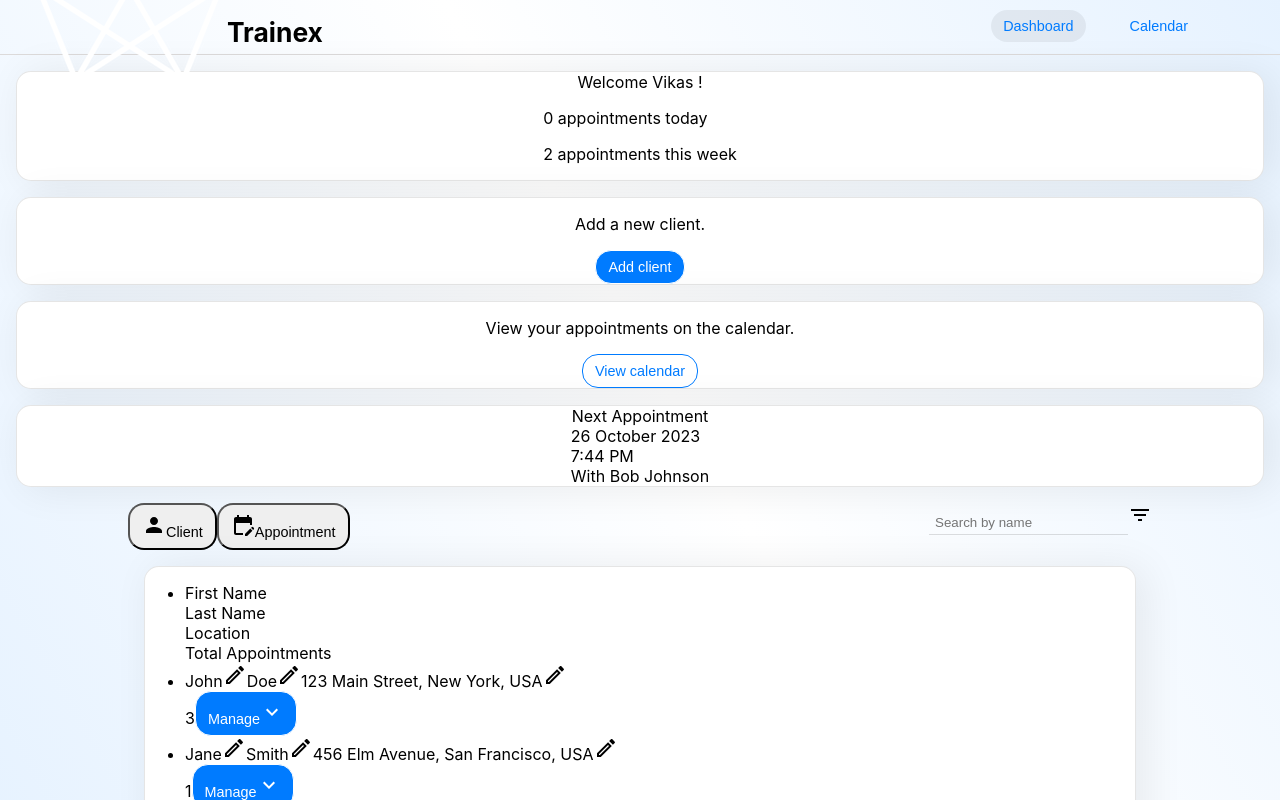
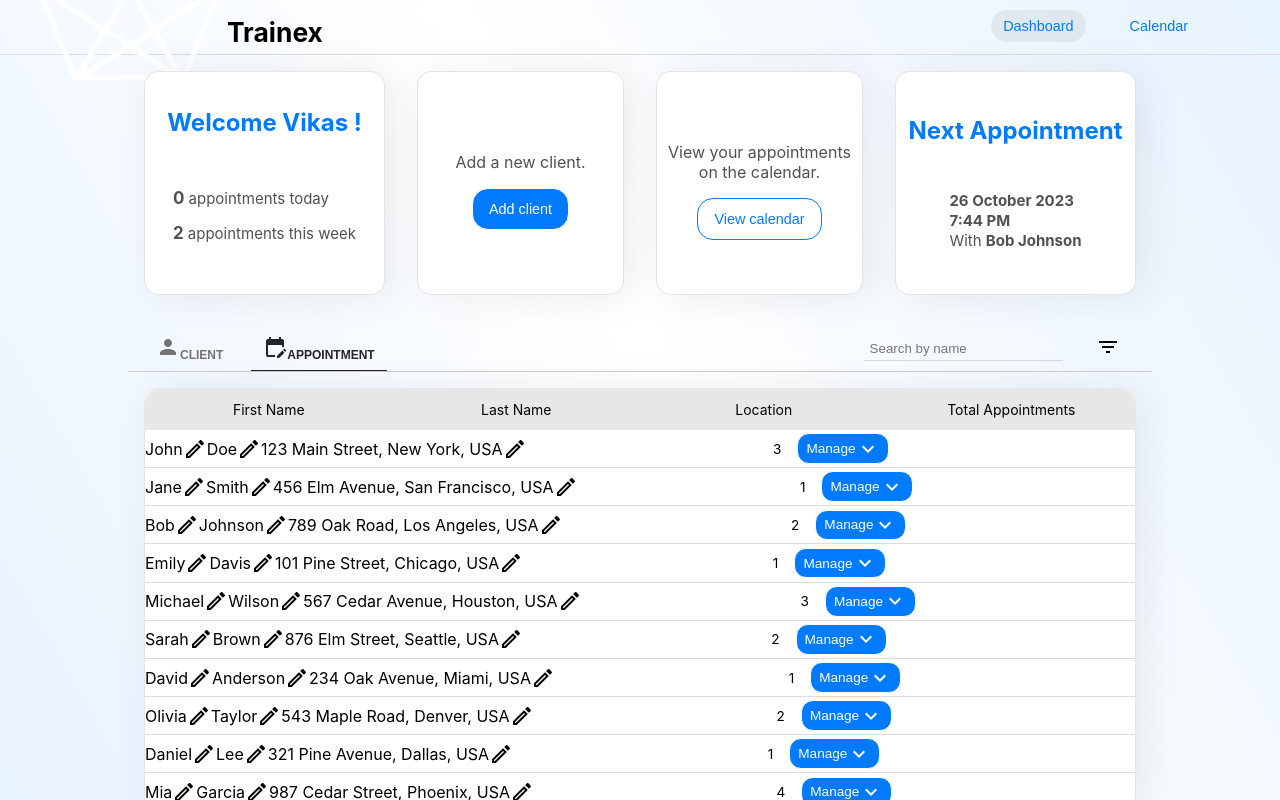
Before and after one commit to Vikas10102001/Trainex, a React (Create React App) app: page / in a window 1280 px wide. Built offline with nearby package versions, Linux system fonts and the light colour scheme.

Commit message:
updated dashboard styles

```diff
--- a/src/styles/dashboard.css
+++ b/src/styles/dashboard.css
@@ -1,8 +1,40 @@
-.dashboard-status {
+.dashboard-top {
   display: flex;
   justify-content: space-between;
+  height: 32vh;
+  width: 80vw;
+  position: relative;
+  left: 50%;
+  transform: translateX(-40vw);
+  box-sizing: border-box;
 }
-
+.dashboard-top .data-heading {
+  font-size: 1.5rem;
+  font-weight: bold;
+  color: #007bff;
+}
+.dashboard-top-middle {
+  flex: 2;
+  display: flex;
+}
+.dashboard-top-middle p {
+  text-align: center;
+  color: #515151;
+}
+.dashboard-top-middle button {
+  padding: 0.75rem 1rem;
+}
+.dashboard-top .key,
+.dashboard-top .value {
+  color: #515151;
+  font-size: 15px;
+}
+.dashboard-top .value {
+  font-weight: bold;
+}
+.dashboard-top-left .value {
+  font-size: 17px;
+}
 .dashboard-main {
   width: 100vw;
   display: flex;
@@ -10,19 +42,40 @@
   justify-content: center;
   align-items: center;
 }
-
-.dashboard-main .header {
-  width: 80vw;
-  display: flex;
-  justify-content: space-between;
-}
+.dashboard-main .header,
 .dashboard-main .table-data {
   width: 80vw;
 }
 
+.dashboard-main .header {
+  display: flex;
+  justify-content: space-between;
+  border-bottom: 1px solid #ccc;
+  padding-top: 1rem;
+}
+.dashboard-main .switch button {
+  border-radius: 0;
+  border: none;
+  background: none;
+  cursor: pointer;
+  text-transform: uppercase;
+  color: #737373;
+  font-size: 12px;
+  font-weight: bold;
+  margin-left: 1rem;
+}
+.dashboard-main .switch button.active {
+  color: #252424;
+  border-bottom: 1px solid #252424;
+}
+
 /* filter */
 .filter {
-  display: "flex";
+  margin-right: 2rem;
+  width: 25%;
+  display: flex;
+  justify-content: space-between;
+  align-items: center;
 }
 .filter-container {
   position: relative;
@@ -36,42 +89,136 @@
   left: 0;
   z-index: 100;
 }
-.filter-button {
-  background-color: #007bff;
-  color: #fff;
-  padding: 10px 20px;
-  border: none;
-  cursor: pointer;
-}
 
 .filter-menu {
   position: absolute;
-  top: 100%;
+  top: 70%;
   right: 0;
   background-color: #fff;
-  border: 1px solid #ccc;
-  box-shadow: 0 2px 4px rgba(0, 0, 0, 0.2);
   padding: 10px;
-  transition: opacity 0.2s ease-in-out;
   z-index: 101;
-  padding: 0.75rem 1rem 0.75rem 1rem;
   width: max-content;
+  box-shadow: 9px 2px 40px 1px rgba(0, 0, 0, 0.2);
 }
 .filter-item {
-  margin: 0.75rem 0;
+  padding: 0.5rem 0.75rem;
+  font-size: 0.9rem;
+  display: flex;
+  align-items: center;
+  color: #515151;
 }
-.filter-menu select {
-  width: 100%;
-  padding: 5px;
-  margin-top: 5px;
+.filter-item label {
+  display: flex;
+  align-items: center;
+}
+.filter-button {
+  padding: 0.5rem 0.75rem;
+  border: none;
+  width: 50%;
+  display: flex;
+  justify-content: space-evenly;
+}
+.filter-menu button {
+  font-size: 13px;
+  padding: 0.4rem 0.65rem;
 }
 
-.filter-menu.show {
-  opacity: 1;
-  pointer-events: auto;
+ul.table {
+  list-style-type: none;
+  padding: 0;
+  margin: 0;
 }
 
-.filter-menu.hide {
-  opacity: 0;
-  pointer-events: none;
+li.table-header {
+  display: flex;
+  overflow: hidden;
+  font-size: 14px;
+  background: #e7e7e7;
+  border-radius: 15px 15px 0 0;
+  padding: 0.75rem 0;
 }
+
+li.table-row {
+  display: flex;
+  align-items: center;
+  border-bottom: 1px solid #ddd;
+  padding: 0.2rem 0;
+}
+
+li.table-row div,
+li.table-header div {
+  flex: 1;
+  text-align: center;
+}
+li.table-row .sNo {
+  border-right: 1px solid #7e7e7e4a;
+}
+li .table-row-item {
+  display: flex;
+  justify-content: center;
+  align-items: center;
+}
+li.table-row button {
+  display: flex;
+  justify-content: center;
+  align-items: center;
+  padding: 0.15rem 0.5rem;
+  border-radius: 12px;
+  margin-left: 1rem;
+}
+li.table-row.appointment {
+  display: block;
+  border-bottom: 0;
+  background-color: #f4f4f4;
+}
+li.table-row.appointment h4 {
+  margin: 1rem 0 0 0;
+  text-align: center;
+}
+li.table-row.appointment .table-header {
+  border-radius: 0;
+}
+li.table-row span {
+  font-size: 0.85rem;
+}
+li.table-row.client div {
+  font-size: 14px;
+}
+/* Create appointment */
+.create-appointment {
+  display: flex;
+  justify-content: center;
+  align-items: center;
+  padding: 1rem 0;
+}
+.create-appointment form {
+  display: flex;
+  justify-content: space-between;
+  align-items: center;
+}
+.create-appointment form .reset {
+  width: max-content;
+  padding: 0;
+  margin-right: 0.5rem;
+}
+.create-appointment label {
+  font-size: 14px;
+  color: #757575;
+  font-weight: bold;
+}
+.create-appointment .buttons {
+  display: flex;
+  margin-left: 1rem;
+  justify-content: center;
+  align-items: center;
+}
+.create-appointment .reset {
+  border: 1px solid #515151;
+  cursor: pointer;
+}
+.create-appointment .error {
+  margin-left: 1rem;
+}
+.confirm-modal-btn {
+  margin: 0 0.75rem;
+}
```
